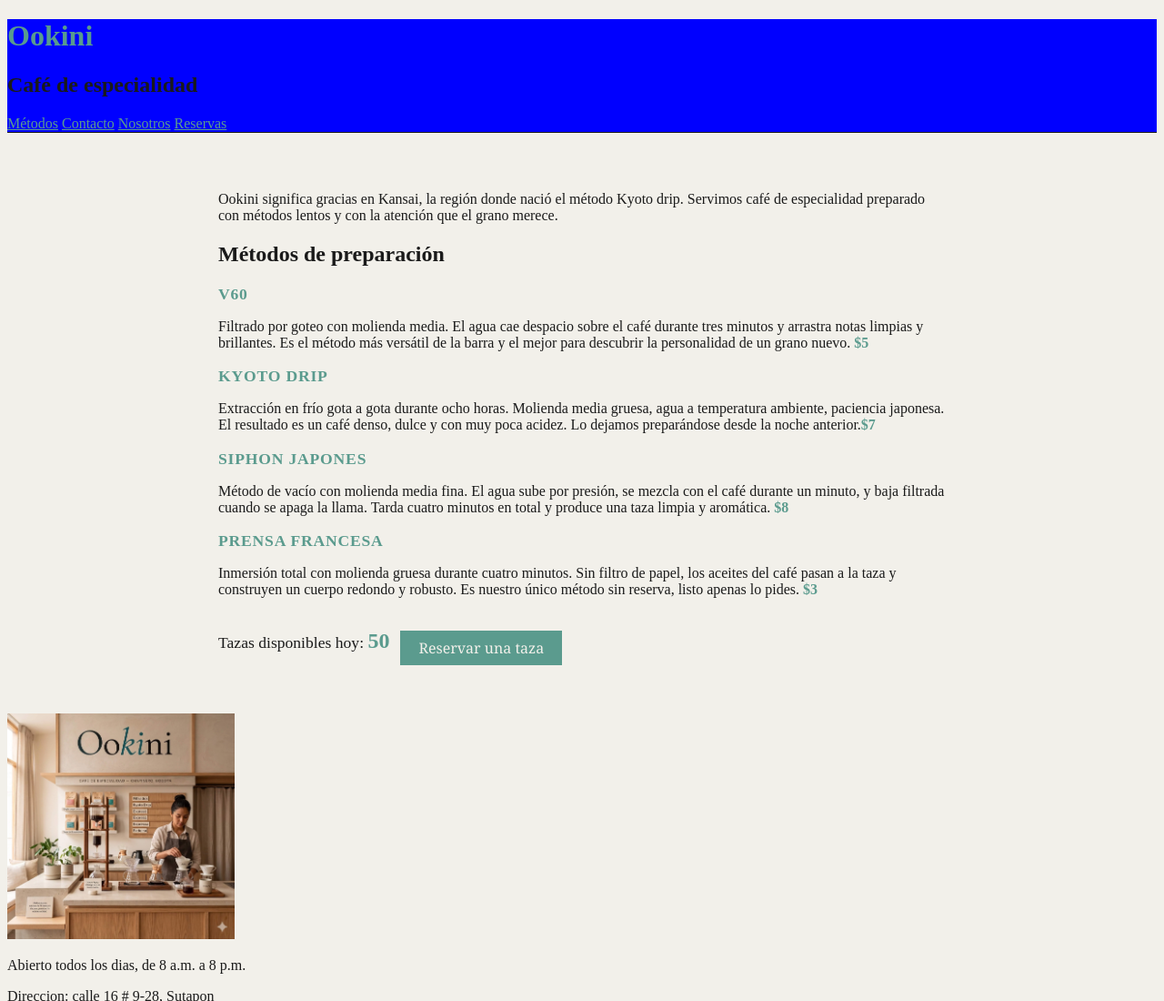
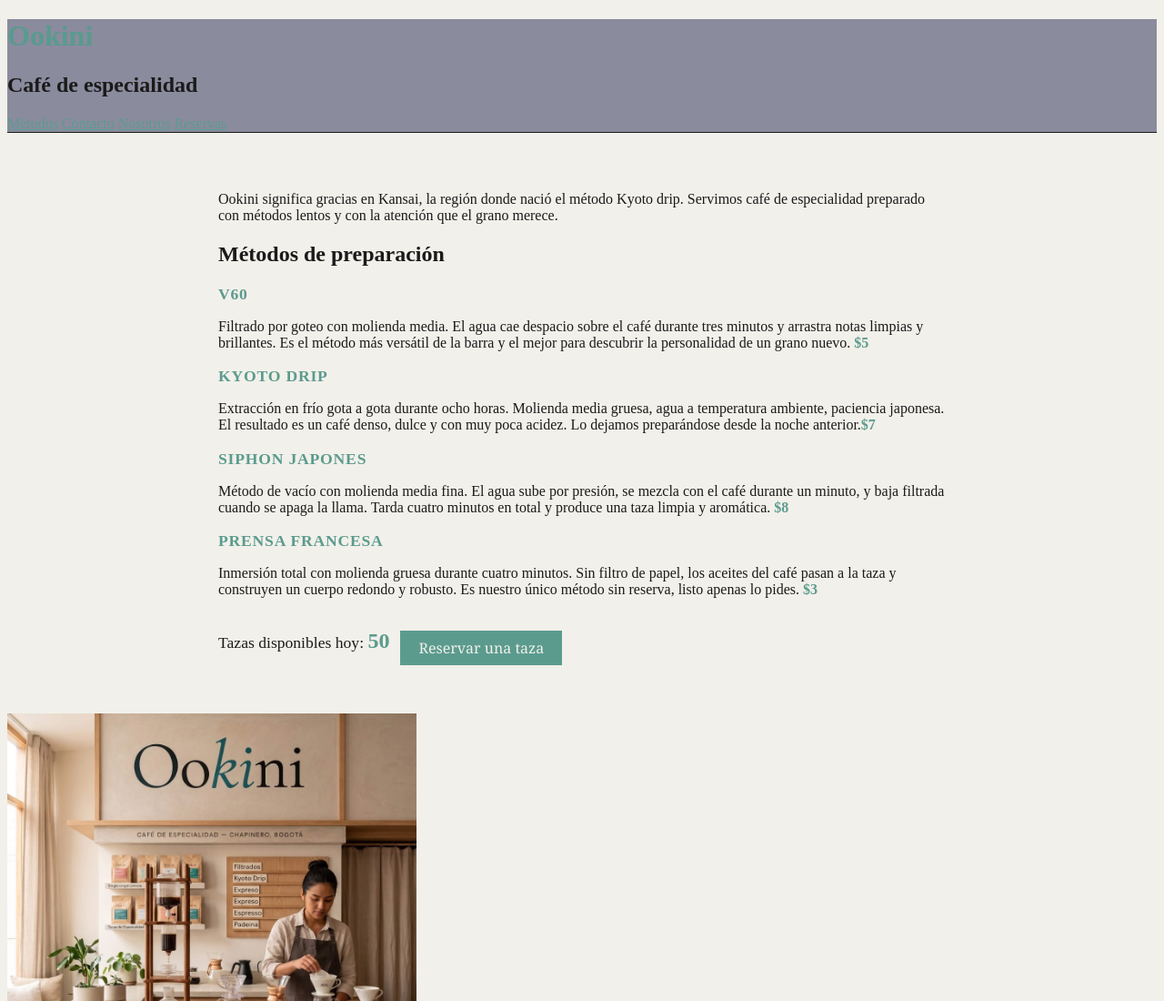
Before and after one commit to Luchoedol/ookini, a plain HTML site: page index.html in a window 1280 px wide. Shown: the top 1100 px of the page at 91% size. Drawn offline with Linux system fonts and the light colour scheme.

Commit message:
quitar color del header y ampliar imagen

```diff
--- a/index.html
+++ b/index.html
@@ -57,7 +57,7 @@
         </section>
     </main>
     <footer id="contacto">
-        <img src="ookini_barra.png" alt="Barra de Ookini, café de especialidad" width="250">
+        <img src="ookini_barra.png" alt="Barra de Ookini, café de especialidad" width="450">
         <p>Abierto todos los dias, de 8 a.m. a 8 p.m.</p>
         <p>Direccion: calle 16 # 9-28, Sutapon</p>
     </footer>
--- a/styles.css
+++ b/styles.css
@@ -12,7 +12,7 @@ h1 {
 header {
     padding: 1.5 rem 2rem;
     border-bottom: 1px solid #1a1a1a;
-    background-color: blue;
+    background-color: rgb(139, 139, 158);
 }
 
 nav a {
```
